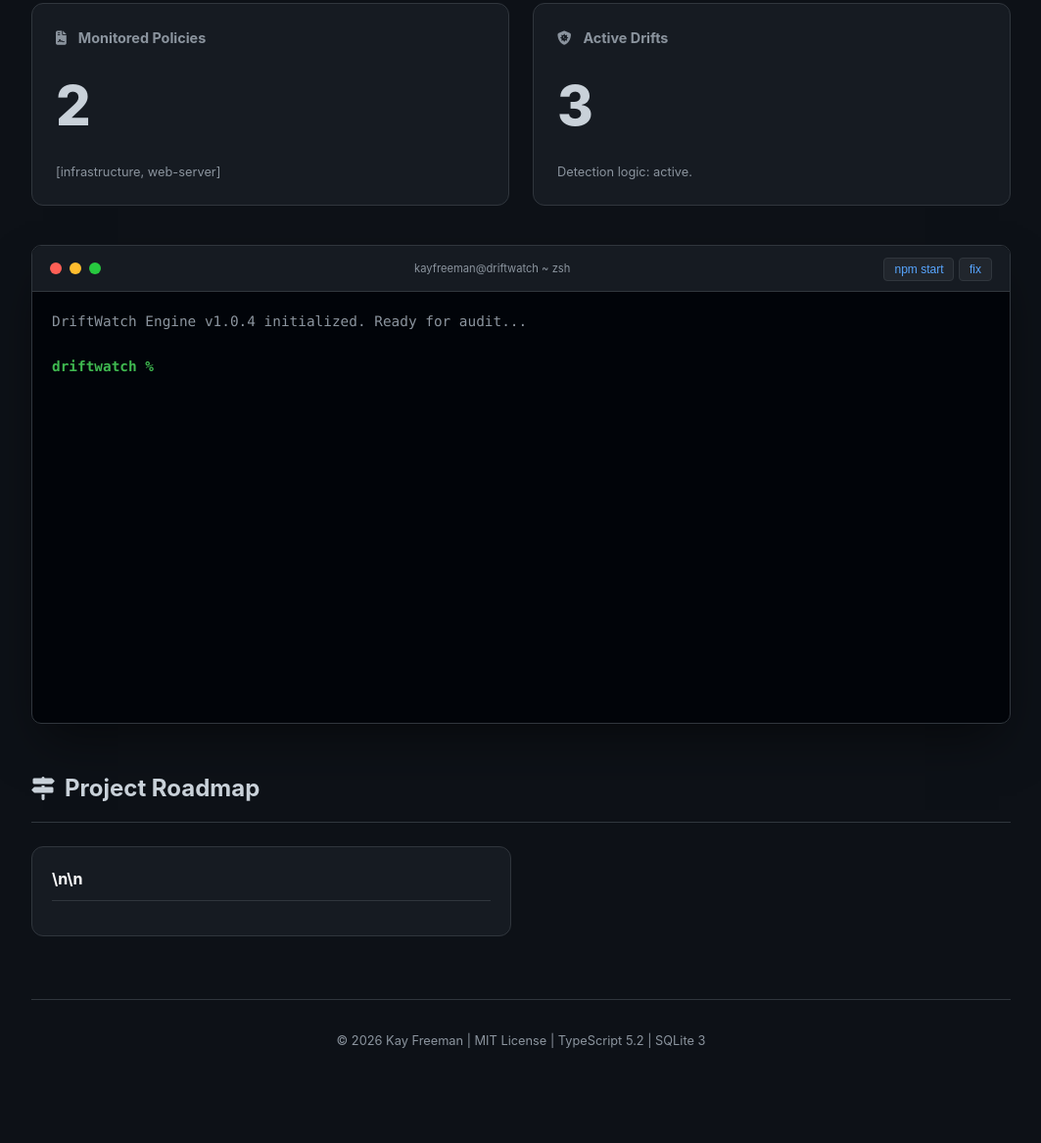
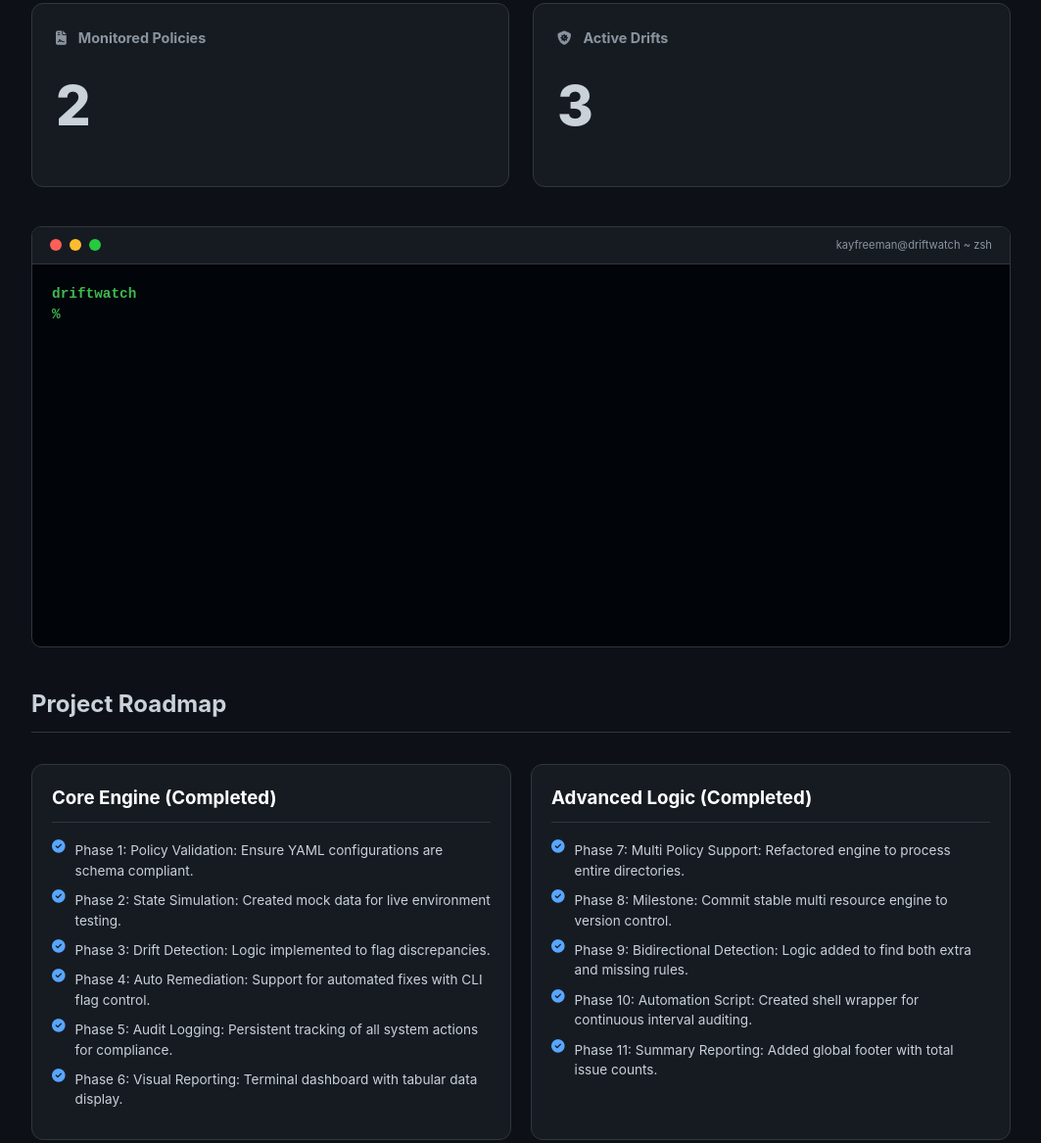
Before and after one commit to kay-freeman/Drift-Watch, a website: page docs/index.html in a window 1280 px wide. Shown: the part 285-1452 px from the top of the page at 98% size, without its empty margins (108-1171 px from the left). Before the commit the page ends 1409 px from the top, so only its background shows below. Drawn offline with Linux system fonts and the light colour scheme.

Commit message:
docs: finalize roadmap sync with icons

```diff
--- a/docs/index.html
+++ b/docs/index.html
@@ -9,58 +9,34 @@
         :root { --bg: #0d1117; --card-bg: #161b22; --accent: #58a6ff; --text: #c9d1d9; --neon-green: #3fb950; --neon-red: #f85149; --border: #30363d; --terminal: #010409; }
         body { font-family: -apple-system, system-ui, sans-serif; background: var(--bg); color: var(--text); margin: 0; padding: 20px; line-height: 1.5; }
         .container { max-width: 1000px; margin: 0 auto; }
-
-        /* Header & Brand */
         header { text-align: center; padding: 3rem 0; border-bottom: 1px solid var(--border); margin-bottom: 2.5rem; }
         .author-tag { color: var(--accent); font-size: 0.75rem; font-weight: 700; letter-spacing: 0.15rem; text-transform: uppercase; margin-bottom: 0.5rem; display: block; }
         h1 { margin: 0; font-size: 2.75rem; font-weight: 800; }
         .status-pill { display: inline-block; padding: 4px 12px; border-radius: 20px; font-size: 0.8rem; background: #21262d; border: 1px solid var(--border); margin-top: 10px; }
-
-        /* Dashboard Cards */
         .stats-grid { display: grid; grid-template-columns: repeat(auto-fit, minmax(300px, 1fr)); gap: 1.5rem; margin-bottom: 2.5rem; }
-        .card { background: var(--card-bg); border: 1px solid var(--border); padding: 1.5rem; border-radius: 12px; transition: 0.3s cubic-bezier(0.4, 0, 0.2, 1); }
+        .card { background: var(--card-bg); border: 1px solid var(--border); padding: 1.5rem; border-radius: 12px; }
         .card h3 { margin: 0; font-size: 0.9rem; color: #8b949e; display: flex; align-items: center; gap: 0.75rem; }
-        .card .val { font-size: 3.5rem; font-weight: 800; margin: 1rem 0; transition: color 0.5s; }
-        .card.healthy { border-color: var(--neon-green); box-shadow: 0 0 20px rgba(63, 185, 80, 0.1); }
+        .card .val { font-size: 3.5rem; font-weight: 800; margin: 1rem 0; }
+        .card.healthy { border-color: var(--neon-green); }
         .card.healthy .val { color: var(--neon-green); }
-
-        /* Terminal Emulator */
-        .terminal { background: var(--terminal); border: 1px solid var(--border); border-radius: 10px; overflow: hidden; box-shadow: 0 25px 50px -12px rgba(0,0,0,0.5); margin-bottom: 2.5rem; }
+        .terminal { background: var(--terminal); border: 1px solid var(--border); border-radius: 10px; overflow: hidden; margin-bottom: 2.5rem; }
         .term-bar { background: #161b22; padding: 10px 18px; display: flex; justify-content: space-between; align-items: center; border-bottom: 1px solid var(--border); }
         .dots { display: flex; gap: 8px; }
         .dot { width: 12px; height: 12px; border-radius: 50%; }
-        .term-body { height: 400px; overflow-y: auto; padding: 20px; font-family: 'SFMono-Regular', Consolas, monospace; font-size: 0.9rem; scroll-behavior: smooth; }
-
-        /* CLI Interaction */
-        .cli-line { display: flex; gap: 12px; align-items: center; margin-top: 5px; }
-        .prompt { color: var(--neon-green); font-weight: bold; white-space: nowrap; }
-        input { background: transparent; border: none; color: #fff; width: 100%; outline: none; font-family: inherit; font-size: inherit; }
-
-        /* Roadmap Grid */
-        .roadmap-wrapper { margin-top: 3rem; }
-        .roadmap-wrapper h2 { margin-top: 0; font-size: 1.5rem; border-bottom: 1px solid var(--border); padding-bottom: 1rem; margin-bottom: 1.5rem; display: flex; align-items: center; gap: 10px; }
-        .roadmap-grid { display: grid; grid-template-columns: 1fr 1fr; gap: 20px; }
+        .term-body { height: 350px; overflow-y: auto; padding: 20px; font-family: monospace; font-size: 0.9rem; }
+        .cli-line { display: flex; gap: 12px; align-items: center; }
+        .prompt { color: var(--neon-green); font-weight: bold; }
+        input { background: transparent; border: none; color: #fff; width: 100%; outline: none; font-family: inherit; }
+        .roadmap-grid { display: grid; grid-template-columns: 1fr 1fr; gap: 20px; margin-top: 2rem; }
         .rm-category { background: var(--card-bg); border: 1px solid var(--border); border-radius: 12px; padding: 20px; }
-        .rm-category h3 { margin-top: 0; color: #fff; font-size: 1rem; border-bottom: 1px solid var(--border); padding-bottom: 10px; margin-bottom: 15px; }
-        .rm-item { display: flex; align-items: flex-start; gap: 12px; margin-bottom: 12px; font-size: 0.85rem; line-height: 1.4; color: #8b949e; }
+        .rm-category h3 { margin-top: 0; color: #fff; border-bottom: 1px solid var(--border); padding-bottom: 10px; }
+        .rm-item { display: flex; align-items: flex-start; gap: 10px; margin-bottom: 10px; font-size: 0.85rem; color: #8b949e; }
         .rm-item.completed { color: #c9d1d9; }
-        .rm-icon { font-size: 1rem; flex-shrink: 0; }
         .rm-icon.completed { color: var(--accent); }
-
-        @media (max-width: 768px) { .roadmap-grid { grid-template-columns: 1fr; } }
         footer { text-align: center; margin-top: 4rem; padding: 2rem; color: #8b949e; font-size: 0.8rem; border-top: 1px solid var(--border); }
-
-        .audit-table { width: 100%; margin: 1rem 0; border-collapse: collapse; font-size: 0.85rem; border: 1px solid #30363d; }
-        .audit-table th { text-align: left; padding: 12px; background: #161b22; color: #8b949e; }
-        .audit-table td { padding: 10px; border-top: 1px solid #30363d; }
-        .tag { padding: 2px 6px; border-radius: 4px; font-weight: bold; font-size: 0.7rem; border: 1px solid; }
-        .tag-missing { border-color: var(--neon-red); color: var(--neon-red); }
-        .tag-extra { border-color: #d4e157; color: #d4e157; }
-        .btn-action { background: #21262d; border: 1px solid var(--border); color: var(--accent); padding: 4px 10px; border-radius: 4px; font-size: 0.75rem; cursor: pointer; }
     </style>
 </head>
 <body>
-
 <div class="container">
     <header>
         <span class="author-tag">Lead Engineer: Kay Freeman</span>
@@ -72,47 +48,28 @@
         <div class="card" id="policy-card">
             <h3><i class="fas fa-file-contract"></i> Monitored Policies</h3>
             <div class="val">2</div>
-            <div style="font-size: 0.8rem; color: #8b949e;">[infrastructure, web-server]</div>
         </div>
         <div class="card" id="drift-card">
             <h3><i class="fas fa-shield-virus"></i> Active Drifts</h3>
             <div class="val" id="drift-val">3</div>
-            <div id="drift-note" style="font-size: 0.8rem; color: #8b949e;">Detection logic: active.</div>
         </div>
     </div>
 
     <div class="terminal">
         <div class="term-bar">
-            <div class="dots">
-                <div class="dot" style="background: #ff5f56;"></div>
-                <div class="dot" style="background: #ffbd2e;"></div>
-                <div class="dot" style="background: #27c93f;"></div>
-            </div>
+            <div class="dots"><div class="dot" style="background: #ff5f56;"></div><div class="dot" style="background: #ffbd2e;"></div><div class="dot" style="background: #27c93f;"></div></div>
             <div style="font-size: 0.7rem; color: #8b949e;">kayfreeman@driftwatch ~ zsh</div>
-            <div>
-                <button class="btn-action" onclick="injectCmd('npm start')">npm start</button>
-                <button class="btn-action" onclick="injectCmd('npm start -- --fix')">fix</button>
-            </div>
         </div>
         <div class="term-body" id="term-body">
-            <div style="color: #8b949e; margin-bottom: 1.5rem;">DriftWatch Engine v1.0.4 initialized. Ready for audit...</div>
             <div id="term-output"></div>
-            <div class="cli-line">
-                <span class="prompt">driftwatch %</span>
-                <input type="text" id="cli-input" autofocus autocomplete="off" spellcheck="false">
-            </div>
+            <div class="cli-line"><span class="prompt">driftwatch %</span><input type="text" id="cli-input" autofocus autocomplete="off"></div>
         </div>
     </div>
 
-    <div class="roadmap-wrapper">
-        <h2><i class="fas fa-map-signs"></i> Project Roadmap</h2>
-        <div id="roadmap-grid" class="roadmap-grid">
-            </div>
-    </div>
+    <h2 style="border-bottom: 1px solid var(--border); padding-bottom: 10px;">Project Roadmap</h2>
+    <div id="roadmap-grid" class="roadmap-grid"></div>
 
-    <footer>
-        &copy; 2026 Kay Freeman | MIT License | TypeScript 5.2 | SQLite 3
-    </footer>
+    <footer>&copy; 2026 Kay Freeman | MIT License</footer>
 </div>
 
 <script>
@@ -125,57 +82,44 @@
     const statusDot = document.getElementById('status-dot');
     const roadmapGrid = document.getElementById('roadmap-grid');
 
-    let state = {
-        isHealthy: sessionStorage.getItem('dw_isHealthy') === 'true',
-        roadmapData: []
-    };
+    let state = { isHealthy: sessionStorage.getItem('dw_isHealthy') === 'true', roadmapData: [] };
 
-    // --- ROADMAP SYNC ENGINE ---
     async function syncRoadmap() {
         try {
             const response = await fetch('../README.md');
-            if (!response.ok) throw new Error('README Load Failed');
             const text = await response.text();
-
-            const section = text.split('## Project Roadmap')[1]?.split('##')[0];
+            const section = text.split('## Project Roadmap')[1]?.split('---')[0];
             if (!section) return;
 
             const categories = section.split('###').filter(c => c.trim() !== "");
-
             state.roadmapData = categories.map(cat => {
                 const lines = cat.trim().split('\n');
-                const title = lines[0].trim();
-                const items = lines.slice(1)
-                    .filter(l => l.includes('🔵') || l.includes('⚪'))
-                    .map(l => ({
+                return {
+                    title: lines[0].trim(),
+                    items: lines.slice(1).filter(l => l.includes('🔵') || l.includes('⚪')).map(l => ({
                         done: l.includes('🔵'),
                         text: l.replace(/[🔵⚪*]/g, '').trim()
-                    }));
-                return { title, items };
+                    }))
+                };
             });
-
             renderRoadmap();
-        } catch (e) {
-            console.error("Sync Error:", e);
-            roadmapGrid.innerHTML = `<div style="color:#8b949e; grid-column: 1/-1; text-align:center; padding: 40px; border: 1px dashed var(--border); border-radius:12px;">Waiting for README.md to sync with GitHub Pages...</div>`;
-        }
+        } catch (e) { console.error("Sync Failed", e); }
     }
 
     function renderRoadmap() {
-        roadmapGrid.innerHTML = state.roadmapData.map(category => `
+        roadmapGrid.innerHTML = state.roadmapData.map(cat => `
             <div class="rm-category">
-                <h3>${category.title}</h3>
-                ${category.items.map(item => `
-                    <div class="rm-item ${item.done ? 'completed' : 'pending'}">
-                        <i class="${item.done ? 'fas fa-circle-check rm-icon completed' : 'far fa-circle rm-icon'}"></i>
-                        <div>${item.text}</div>
+                <h3>${cat.title}</h3>
+                ${cat.items.map(i => `
+                    <div class="rm-item ${i.done ? 'completed' : 'pending'}">
+                        <i class="${i.done ? 'fas fa-circle-check rm-icon completed' : 'far fa-circle rm-icon'}"></i>
+                        <div>${i.text}</div>
                     </div>
                 `).join('')}
             </div>
         `).join('');
     }
 
-    // --- DASHBOARD & CLI LOGIC ---
     function updateDashboard() {
         if (state.isHealthy) {
             driftVal.innerText = '0';
@@ -185,41 +129,22 @@
         }
     }
 
-    function injectCmd(cmd) {
-        input.value = cmd;
-        handleCommand(cmd);
-    }
-
-    const commandLogic = {
-        'help': () => `Available:<br>- <span style="color: var(--accent)">npm start</span>: Standard Audit<br>- <span style="color: var(--accent)">npm start -- --fix</span>: Remediation Engine<br>- <span style="color: var(--accent)">npm test</span>: Engine Unit Tests<br>- <span style="color: var(--accent)">npm run history</span>: SQLite Log Stream`,
-        'npm start': () => state.isHealthy
-            ? `<span style="color: var(--neon-green)">✔</span> All policies synchronized. No drift detected.`
-            : `<table class="audit-table"><tr><th>Resource</th><th>Type</th><th>Rule ID</th></tr><tr><td>infrastructure</td><td><span class="tag tag-missing">MISSING</span></td><td>icmp-echo</td></tr><tr><td>web-server</td><td><span class="tag tag-extra">EXTRA</span></td><td>rogue-exploit</td></tr></table>`,
-        'npm start -- --fix': () => {
+    function handleCommand(val) {
+        const cmd = val.trim();
+        output.innerHTML += `<div class="cli-line"><span class="prompt">driftwatch %</span> ${cmd}</div>`;
+        if(cmd === 'npm start -- --fix') {
             state.isHealthy = true;
             sessionStorage.setItem('dw_isHealthy', 'true');
             updateDashboard();
-            return `<span style="color: var(--neon-green)">✔</span> Remediation successful. System compliant.`;
-        },
-        'npm test': () => {
-            let log = `<b>Running 12 Engine Logic Tests...</b><br>`;
-            for(let i=1; i<=12; i++) log += `<span style="color: var(--neon-green)">✓</span> Test ${i} Passed<br>`;
-            return log + `<br><b>Result: 12/12 Passed.</b>`;
+            output.innerHTML += `<div>✔ SUCCESS: Remediation applied.</div>`;
+        } else {
+            output.innerHTML += `<div>Command executed.</div>`;
         }
-    };
-
-    function handleCommand(val) {
-        const cmd = val.trim();
-        if(!cmd) return;
-        output.innerHTML += `<div class="cli-line"><span class="prompt">driftwatch %</span> ${cmd}</div>`;
-        let response = (commandLogic[cmd] || (() => `<span style="color:var(--neon-red)">error:</span> command not found: ${cmd}`))();
-        output.innerHTML += `<div style="margin-bottom: 20px; color: #acb1b7;">${response}</div>`;
         input.value = "";
         body.scrollTop = body.scrollHeight;
     }
 
     input.addEventListener('keydown', (e) => { if(e.key === 'Enter') handleCommand(input.value); });
-
     syncRoadmap();
     updateDashboard();
 </script>
```
Also changed, not shown: README.md.
